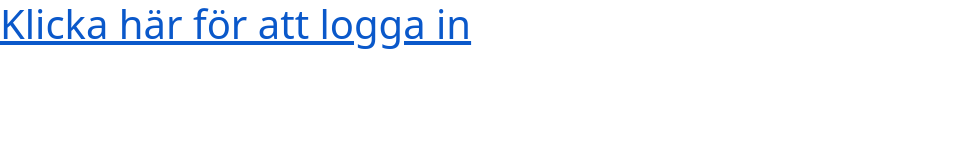
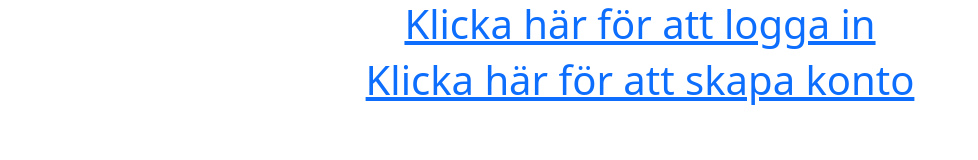
Before and after one commit to simonlj8/login, a website: page index.html in a window 1280 px wide. Shown: the whole page, without its empty margins (0-978 px from the left). Drawn offline with nearby package versions, Linux system fonts and the light colour scheme.

Commit message:
added som more html

```diff
--- a/index.html
+++ b/index.html
@@ -13,6 +13,10 @@
        <h1><a href ="login.html">Klicka här för att logga in</a></h1>
    </div>
 
+   <div id="signup">
+       <h1><a href="signup.html">Klicka här för att skapa konto</a></h1>
+   </div>
+
 
 </body>
 </html>
--- a/style.css
+++ b/style.css
@@ -0,0 +1,7 @@
+#login {
+    text-align: center;
+}
+
+#signup {
+    text-align: center;
+}
```
Also changed, not shown: login.html (+1 -0 lines), signup.html (+1 -0 lines), 1 other file.
